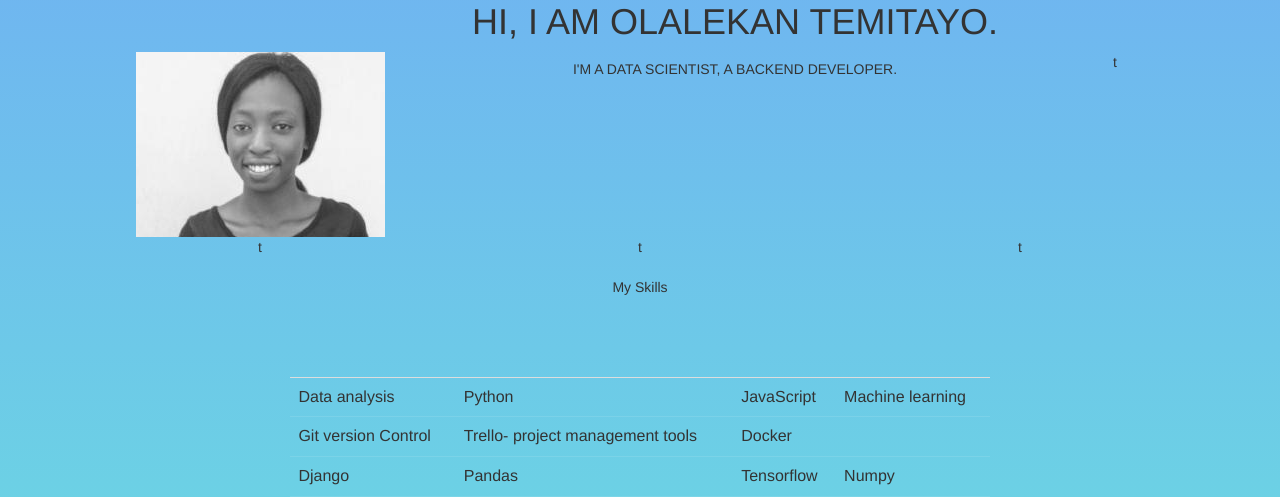
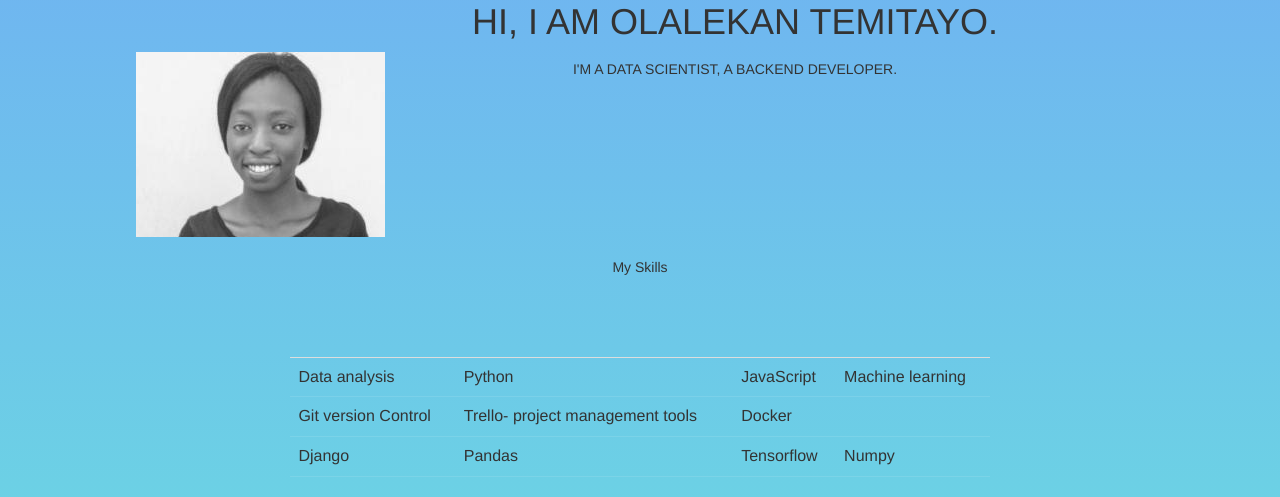
Before and after one commit to temitayopelumi/portfolio, a Django app: page / in a window 1280 px wide. Shown: the part 118-615 px from the top of the page. Run offline with Django 3.2, Linux system fonts and the light colour scheme; some libraries are stand-ins or nearby versions.

Commit message:
Homepage

```diff
--- a/templates/project/home.html
+++ b/templates/project/home.html
@@ -24,14 +24,9 @@
         </H5>
         </div>
         <div class="col">
-        t
         </div>
        </div>
-        <div class= "row">
-        <div  class="col">t  </div>
-        <div class="col">  t </div>
-        <div class="col"> t</div>
-        </div>
+
 
     </div>
 
```
